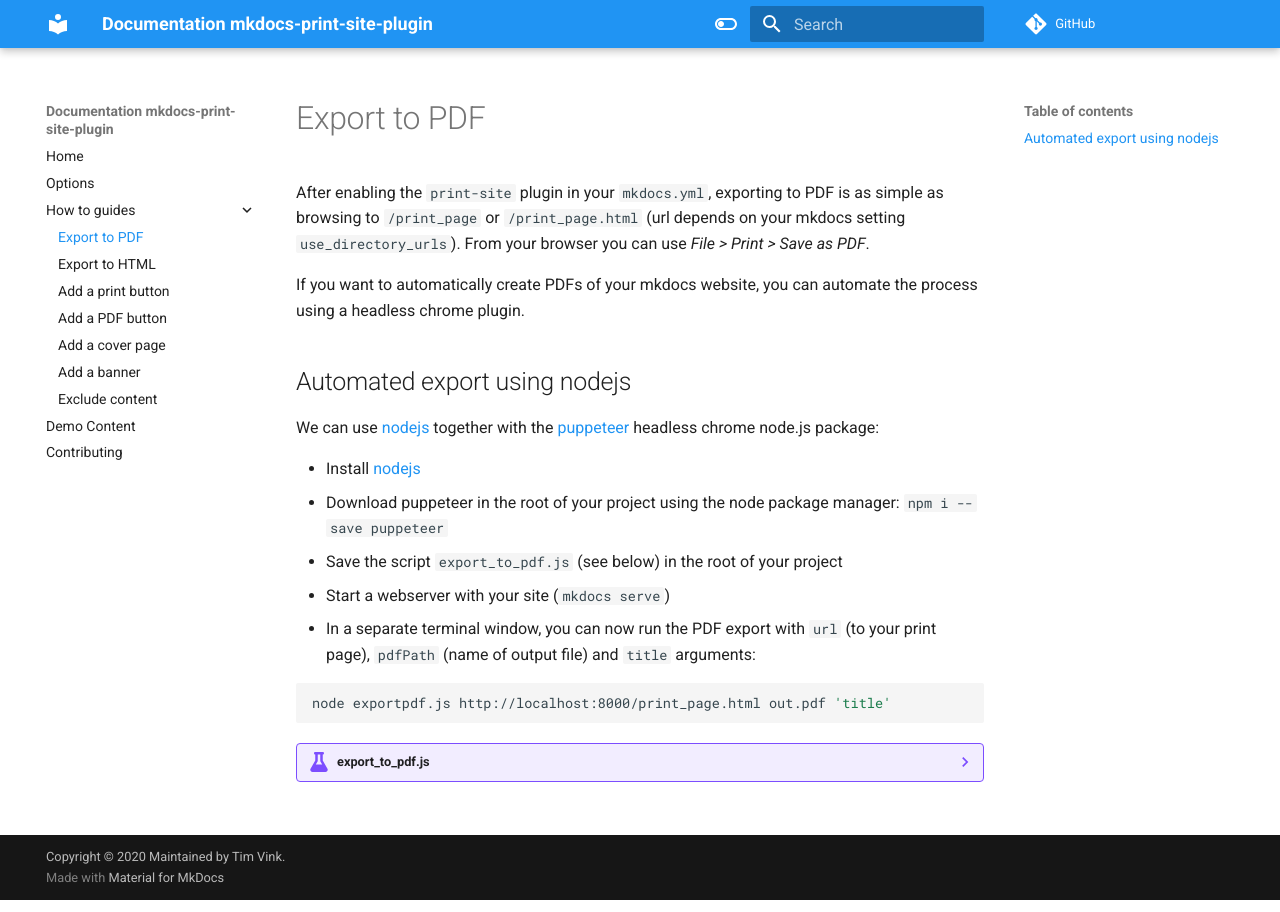
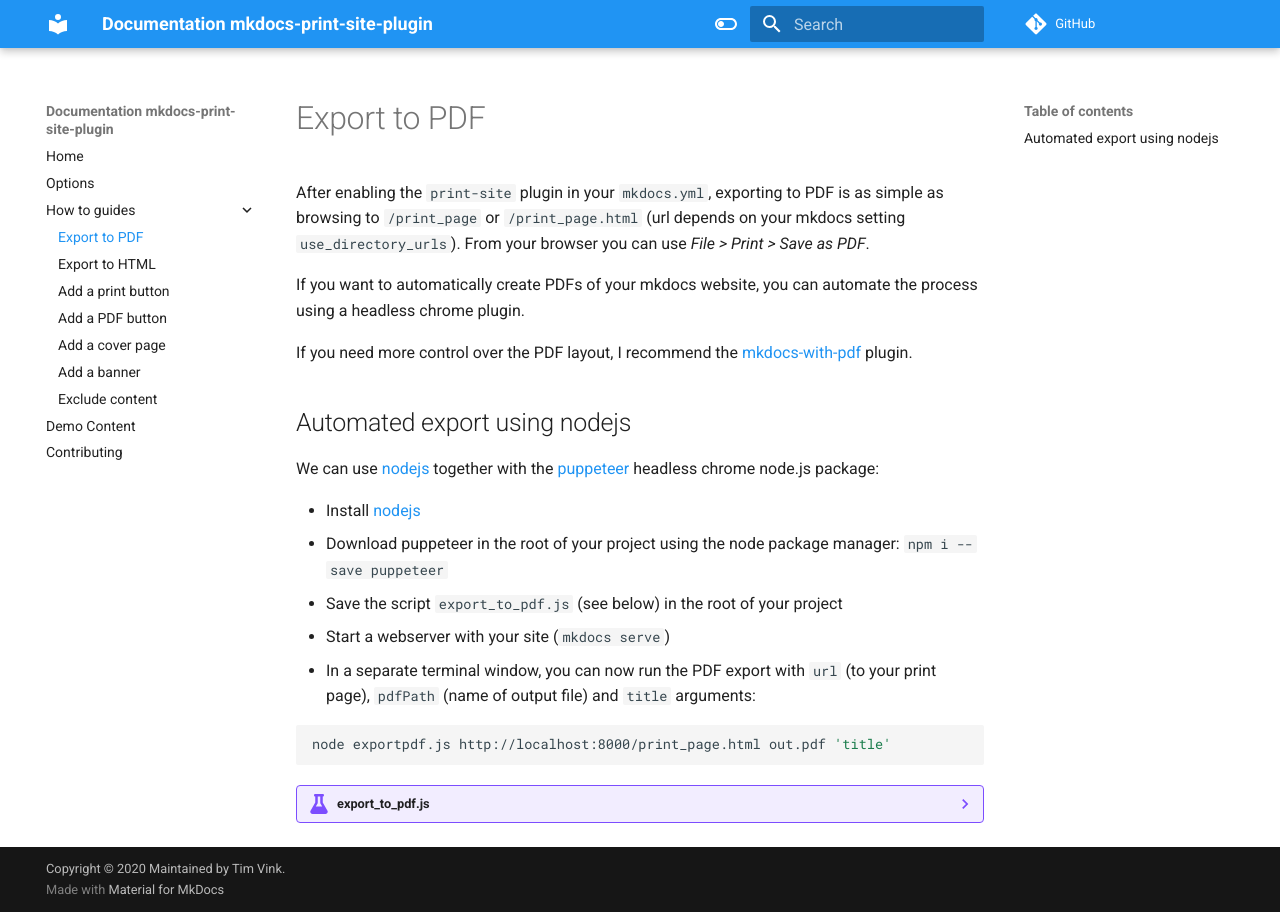
Before and after one commit to timvink/mkdocs-print-site-plugin, an MkDocs documentation site: the page built from docs/how-to/export-PDF.md, in a window 1280 px wide. Built offline with MkDocs 1.6.1 and Material for MkDocs 9.7.7, drawn with Linux system fonts in a browser that asks for light colours; comment, search, counter and statistics services are not loaded.

Commit message:
Update PDF docs page

```diff
--- a/docs/how-to/export-PDF.md
+++ b/docs/how-to/export-PDF.md
@@ -3,6 +3,8 @@
 After enabling the `print-site` plugin in your `mkdocs.yml`, exporting to PDF is as simple as browsing to `/print_page` or `/print_page.html` (url depends on your mkdocs setting `use_directory_urls`). From your browser you can use *File > Print > Save as PDF*.
 
 If you want to automatically create PDFs of your mkdocs website, you can automate the process using a headless chrome plugin.
+
+If you need more control over the PDF layout, I recommend the [mkdocs-with-pdf](https://github.com/orzih/mkdocs-with-pdf) plugin.
 
 ## Automated export using nodejs
 
```
Also changed, not shown: 1 other file.
